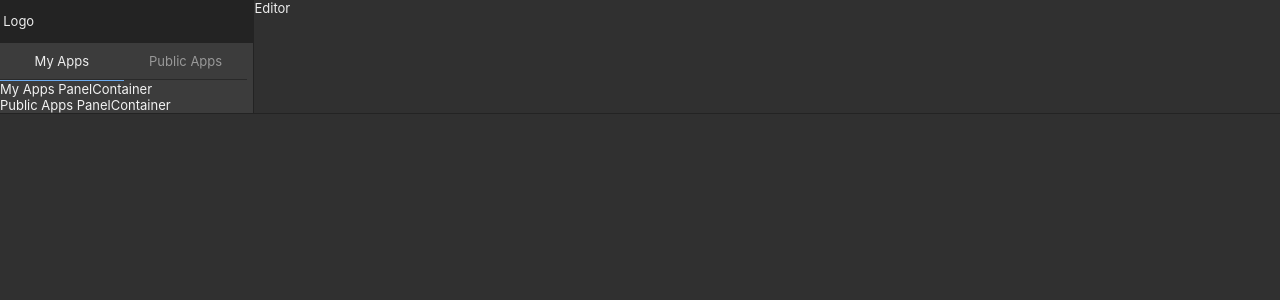
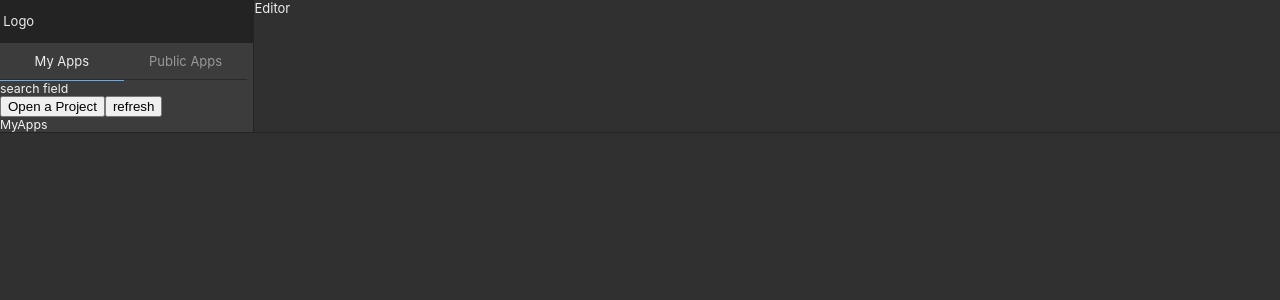
Before and after one commit to nekikara/rabix-react, a React (Create React App) app: page / in a window 1280 px wide. Shown: the top 300 px of the page. Built offline with nearby package versions, Linux system fonts and the light colour scheme.

Commit message:
Add two panel components

```diff
--- a/src/components/AppsPanel/index.tsx
+++ b/src/components/AppsPanel/index.tsx
@@ -1,6 +1,9 @@
 import React, {useState} from 'react';
 import { TabSelector } from "../TabSelector";
 import {TabSelectorEntry} from "../TabSelectorEntry";
+import { PanelBox } from "./style";
+import {MyAppsPanel} from "../MyAppsPanel";
+import {PublicAppsPanel} from "../PublicAppsPanel";
 
 export const AppsPanel: React.FC = () => {
   const [activeIndex, setActiveIndex] = useState('first')
@@ -26,13 +29,9 @@ export const AppsPanel: React.FC = () => {
         </TabSelectorEntry>
       </TabSelector>
 
-      <div className="panelContainer">
-        My Apps PanelContainer
-      </div>
-
-      <div className="PanelContainer">
-        Public Apps PanelContainer
-      </div>
+      <PanelBox>
+        { activeIndex === 'first' ? <MyAppsPanel /> : <PublicAppsPanel /> }
+      </PanelBox>
     </>
   );
 }
--- /dev/null
+++ b/src/components/AppsPanel/style.tsx
@@ -0,0 +1,8 @@
+import styled from "styled-components";
+
+export const PanelBox = styled.div`
+  font-size: .95em;
+  flex: 1;
+  display: flex;
+  flex-direction: column;
+`
--- /dev/null
+++ b/src/components/MyAppsPanel/index.tsx
@@ -0,0 +1,16 @@
+import React from 'react';
+
+export const MyAppsPanel: React.FC = () => {
+  return (
+    <>
+      <div>search field</div>
+      <div>
+        <button>Open a Project</button>
+        <button>refresh</button>
+      </div>
+      <div className="scroll-container">
+        MyApps
+      </div>
+    </>
+  );
+}
--- /dev/null
+++ b/src/components/PublicAppsPanel/index.tsx
@@ -0,0 +1,21 @@
+import React from 'react';
+
+export const PublicAppsPanel: React.FC = () => {
+  return (
+    <>
+      <div>Search Public Apps</div>
+      <div>
+        <label>
+          Group by:
+        </label>
+        <button>Open a Project</button>
+        <ul>
+          <li><span>caption</span></li>
+        </ul>
+      </div>
+      <div className="scroll-container">
+        Public Apps Panel
+      </div>
+    </>
+  );
+}
```
